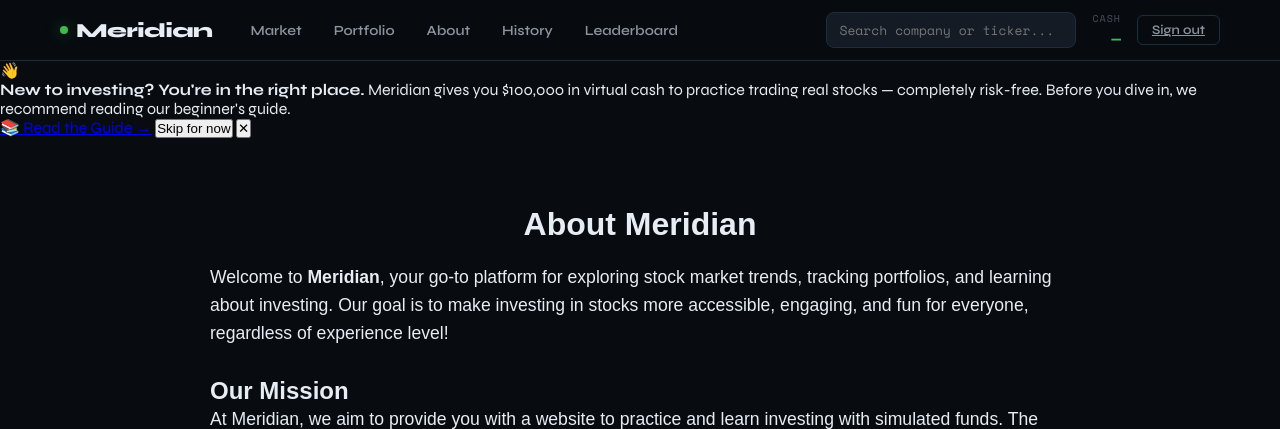
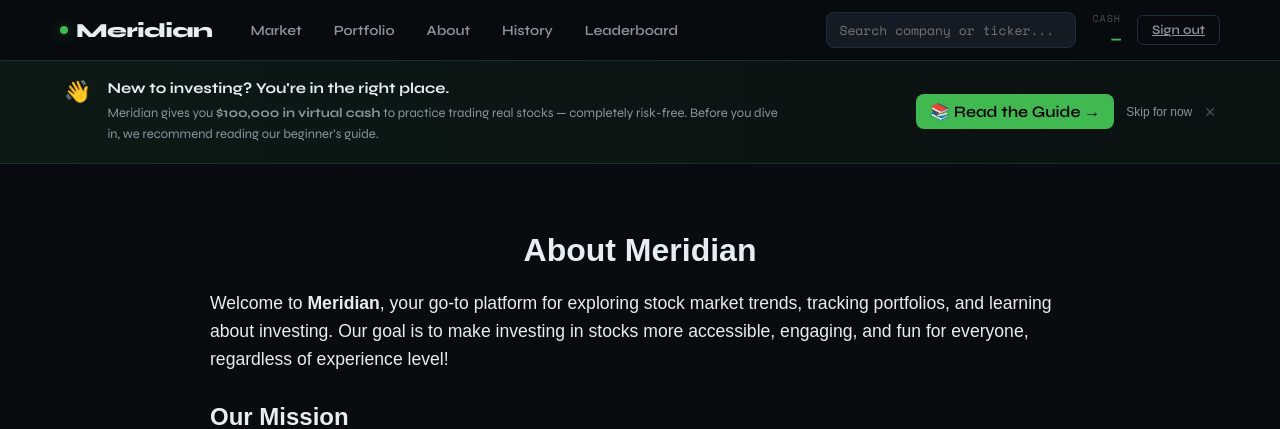
Before and after one commit to kw9521/Meridian, a Django app: page /about/ in a window 1280 px wide. Shown: the top 429 px of the page. Run offline with Django 5.2, Linux system fonts and the light colour scheme; data that the repository does not hold is empty.

Commit message:
added a persistent annoucement to get users to read a guide first

```diff
--- a/meridian/stocks/static/base.css
+++ b/meridian/stocks/static/base.css
@@ -264,6 +264,86 @@ main {
     flex: 1;
 }
 
+/* ── Welcome Banner ───────────────────────── */
+
+.welcome-banner {
+  background: linear-gradient(90deg, rgba(63,185,80,0.08), rgba(63,185,80,0.03));
+  border-bottom: 1px solid rgba(63,185,80,0.2);
+  padding: 18px 0;
+}
+
+.welcome-inner {
+  max-width: 1200px;
+  margin: 0 auto;
+  padding: 0 24px;
+  display: flex;
+  justify-content: space-between;
+  align-items: center;
+  gap: 24px;
+  flex-wrap: wrap;
+}
+
+.welcome-left {
+  display: flex;
+  align-items: flex-start;
+  gap: 16px;
+  max-width: 720px;
+}
+
+.welcome-emoji {
+  font-size: 22px;
+}
+
+.welcome-text {
+  display: flex;
+  flex-direction: column;
+  gap: 6px;
+}
+
+.welcome-title {
+  font-weight: 700;
+  font-size: 15px;
+  color: var(--text);
+}
+
+.welcome-sub {
+  font-size: 13px;
+  color: var(--text2);
+  line-height: 1.6;
+}
+
+.welcome-actions {
+  display: flex;
+  align-items: center;
+  gap: 12px;
+}
+
+.welcome-cta {
+  background: var(--green);
+  color: #000;
+  padding: 8px 14px;
+  border-radius: 8px;
+  font-weight: 600;
+  text-decoration: none;
+  white-space: nowrap;
+}
+
+.welcome-skip {
+  background: none;
+  border: none;
+  color: var(--text2);
+  cursor: pointer;
+  font-size: 12px;
+}
+
+.welcome-dismiss {
+  background: none;
+  border: none;
+  font-size: 14px;
+  color: var(--text3);
+  cursor: pointer;
+}
+
 @media (max-width: 900px) {
 
     .menu-toggle {
@@ -307,4 +387,6 @@ main {
     .balance-wrap {
         align-items: flex-start;
     }
+
+
 }
--- a/meridian/stocks/templates/stocks/base.html
+++ b/meridian/stocks/templates/stocks/base.html
@@ -40,19 +40,31 @@
   </div>
 </nav>
 
-<!-- Welcome Banner (shown to users who haven't dismissed it) -->
-<div id="welcomeBanner">
+<!-- Welcome Banner -->
+<div id="welcomeBanner" class="welcome-banner">
   <div class="welcome-inner">
-    <div class="welcome-emoji">👋</div>
-    <div class="welcome-text">
-      <strong>New to investing? You're in the right place.</strong>
-      <span>Meridian gives you $100,000 in virtual cash to practice trading real stocks — completely risk-free. Before you dive in, we recommend reading our beginner's guide.</span>
+
+    <div class="welcome-left">
+      <div class="welcome-emoji">👋</div>
+      <div class="welcome-text">
+        <div class="welcome-title">
+          New to investing? You're in the right place.
+        </div>
+        <div class="welcome-sub">
+          Meridian gives you <strong>$100,000 in virtual cash</strong> to practice trading real stocks — completely risk-free.
+          Before you dive in, we recommend reading our beginner's guide.
+        </div>
+      </div>
     </div>
+
     <div class="welcome-actions">
-      <a href="{% url 'gettingStarted' %}" class="welcome-cta">📚 Read the Guide →</a>
-      <button class="welcome-skip" onclick="dismissBanner()">Skip for now</button>
-      <button class="welcome-dismiss" onclick="dismissBanner()" title="Dismiss">✕</button>
+      <a href="{% url 'gettingStarted' %}" class="welcome-cta">
+        📚 Read the Guide →
+      </a>
+      <button class="welcome-skip">Skip for now</button>
+      <button class="welcome-dismiss" title="Dismiss">✕</button>
     </div>
+
   </div>
 </div>
 
@@ -67,14 +79,14 @@
   });
 
   // ── Welcome Banner ────────────────────────────────────────────
-  // Show banner unless user has dismissed it before
-  if (!localStorage.getItem('meridian_banner_dismissed')) {
-    document.getElementById('welcomeBanner').style.display = 'block';
-  }
-  function dismissBanner() {
-    document.getElementById('welcomeBanner').style.display = 'none';
-    localStorage.setItem('meridian_banner_dismissed', '1');
-  }
+  // // Show banner unless user has dismissed it before
+  // if (!localStorage.getItem('meridian_banner_dismissed')) {
+  //   document.getElementById('welcomeBanner').style.display = 'block';
+  // }
+  // function dismissBanner() {
+  //   document.getElementById('welcomeBanner').style.display = 'none';
+  //   localStorage.setItem('meridian_banner_dismissed', '1');
+  // }
 
   // ── Search ────────────────────────────────────────────────────
   let searchTimer;
```
Also changed, not shown: meridian/db.sqlite3.
